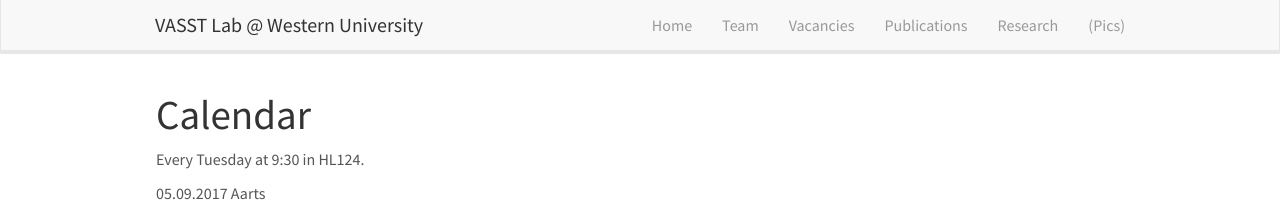
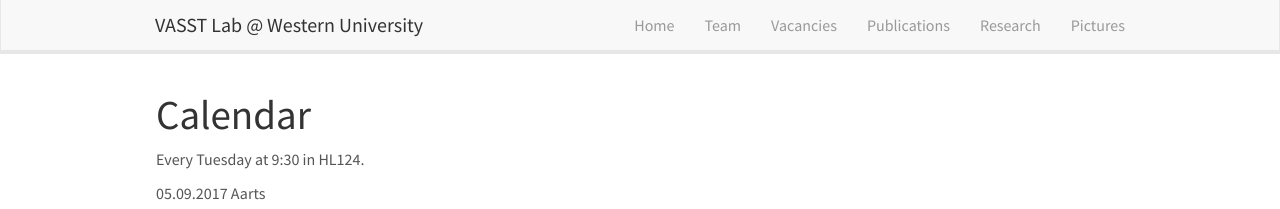
Before and after one commit to CharlesYCX/vasst-lab, a Jekyll site: the page built from _pages/mini_lecture_series.md, in a window 1280 px wide. Shown: the top 209 px of the page. Built offline with Jekyll 4.4.1, drawn with Linux system fonts in a browser that asks for light colours; nearby versions of some CDN libraries.

Commit message:
Update header.html

```diff
--- a/_includes/header.html
+++ b/_includes/header.html
@@ -17,7 +17,7 @@
 		<li><a href="{{ site.url }}{{ site.baseurl }}/vacancies">Vacancies</a></li>
 		<li><a href="{{ site.url }}{{ site.baseurl }}/publications">Publications</a></li>
 		<li><a href="{{ site.url }}{{ site.baseurl }}/research">Research</a></li>
-		<li><a href="{{ site.url }}{{ site.baseurl }}/pictures">(Pics)</a></li>
+		<li><a href="{{ site.url }}{{ site.baseurl }}/pictures">Pictures</a></li>
 	  </ul>
 	</div>
   </div>
```
